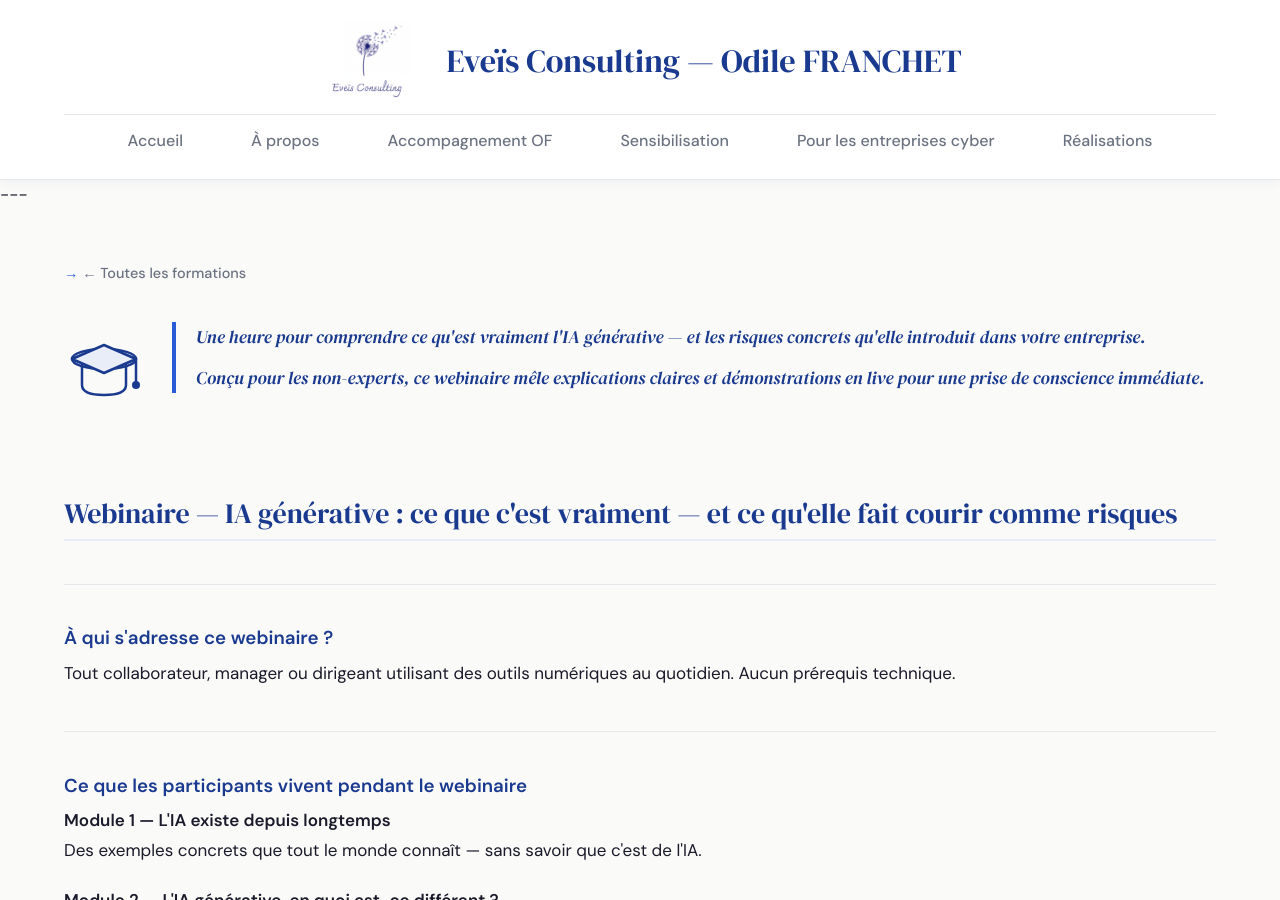
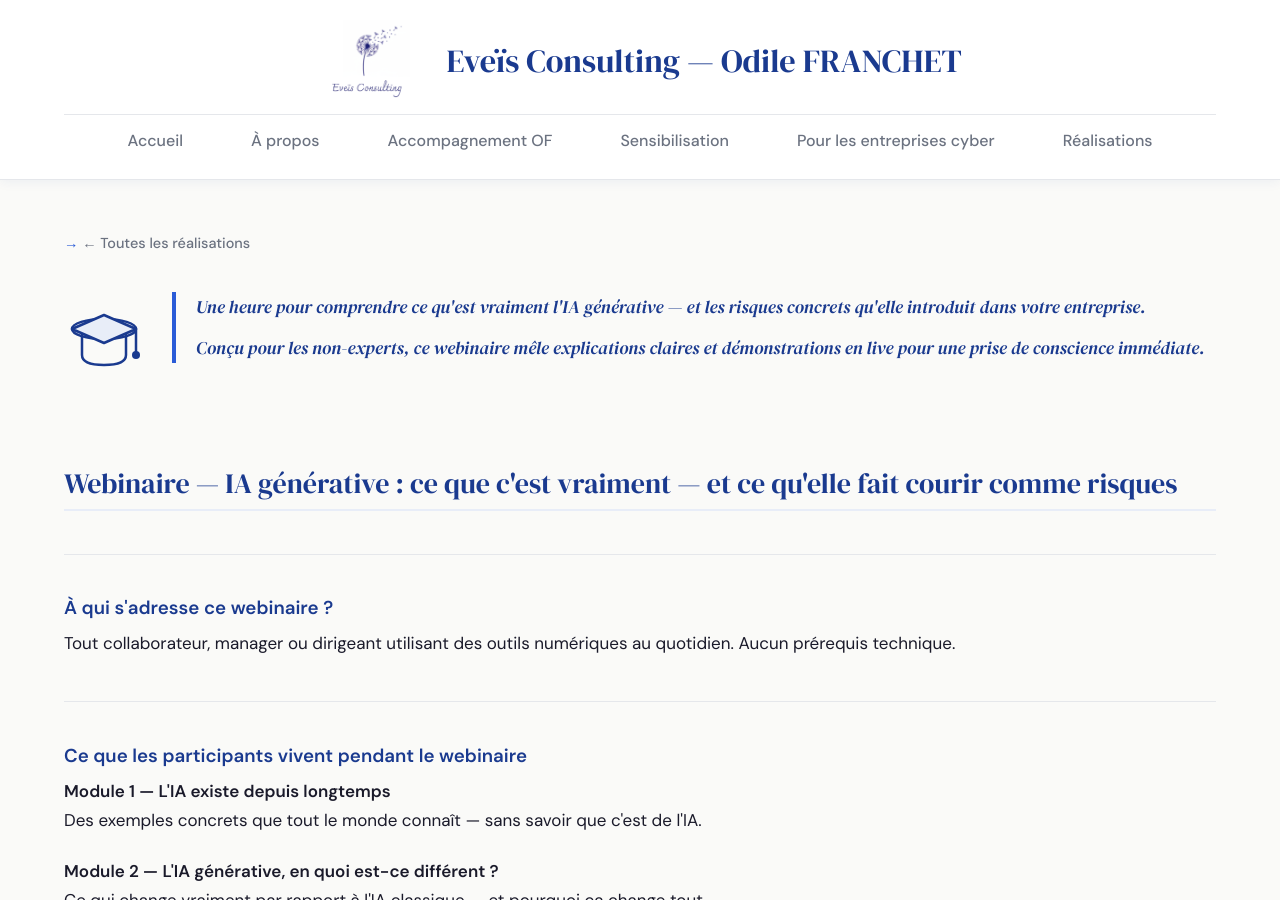
Before and after one commit to ofranchet73/eveis-consulting, a Jekyll site: the page built from webinaire-ia.html, in a window 1280 px wide and 900 px high. Built offline with Jekyll 4.4.1, drawn with Linux system fonts in a browser that asks for light colours.

Commit message:
Update webinaire-ia.html

```diff
--- a/webinaire-ia.html
+++ b/webinaire-ia.html
@@ -2,10 +2,10 @@
 layout: default
 title: "Webinaire — IA"
 ---
----
+
 <div class="page-wrap">
   <div class="page-body">
-    <p style="margin-bottom: 2em;"><a href="/formations.html" style="font-size: 0.85em; font-weight: 500; color: var(--muted); text-decoration: none;">← Toutes les formations</a></p>
+    <p style="margin-bottom: 2em;"><a href="./realisations.html" style="font-size: 0.85em; font-weight: 500; color: var(--muted); text-decoration: none;">← Toutes les réalisations</a></p>
     <div class="prestation-hero">
       <svg class="prestation-picto" viewBox="0 0 80 80" xmlns="http://www.w3.org/2000/svg">
         <ellipse cx="40" cy="28" rx="32" ry="10" fill="#e8edf8" stroke="#1a3a8f" stroke-width="2.5"/>
```
